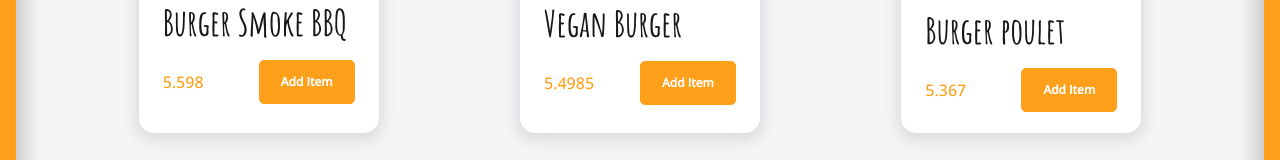
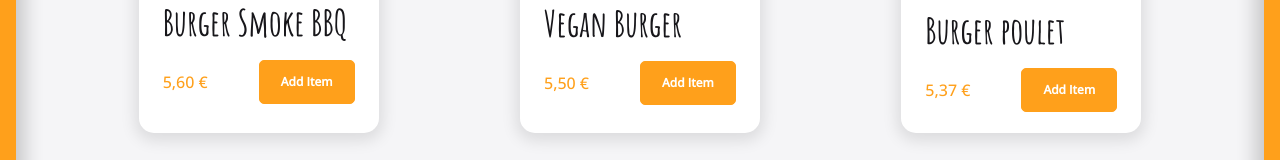
Before and after one commit to maxdnc/crazee-burger, a React (Vite) app: page /order/1 in a window 1280 px wide. Shown: the part 377-537 px from the top of the page. Built offline with nearby package versions, Linux system fonts and the light colour scheme.

Commit message:
♻️ F05: ORDER > MENU > Add FormatPRice

```diff
--- a/src/components/pages/order/Menu.jsx
+++ b/src/components/pages/order/Menu.jsx
@@ -4,6 +4,10 @@ import styled from "styled-components";
 
 //data
 import { fakeMenu2 } from "../../../fakeData/fakeMenu";
+
+//utils
+
+import { formatPrice } from "../../../utils/maths";
 
 const Menu = () => {
   const [menuData, setMenuData] = useState(fakeMenu2);
@@ -17,7 +21,7 @@ const Menu = () => {
             <Card
               image={product.imageSource}
               title={product.title}
-              price={product.price}
+              price={formatPrice(product.price)}
             />
           </li>
         );
--- /dev/null
+++ b/src/utils/maths.js
@@ -0,0 +1,18 @@
+export function formatPrice(priceToFormat) {
+  let price = priceToFormat
+
+  // @TODO: perhaps change this to if(!price) return 0
+  if (!price) return "0,00 €"
+  price = replaceFrenchCommaWithDot(price)
+
+  const formattedPrice = new Intl.NumberFormat("fr-FR", {
+    style: "currency",
+    currency: "EUR",
+  }).format(price)
+  return formattedPrice
+}
+
+export function replaceFrenchCommaWithDot(price) {
+  if (typeof price === "string") price = parseFloat(price.replace(",", "."))
+  return price
+}
```
